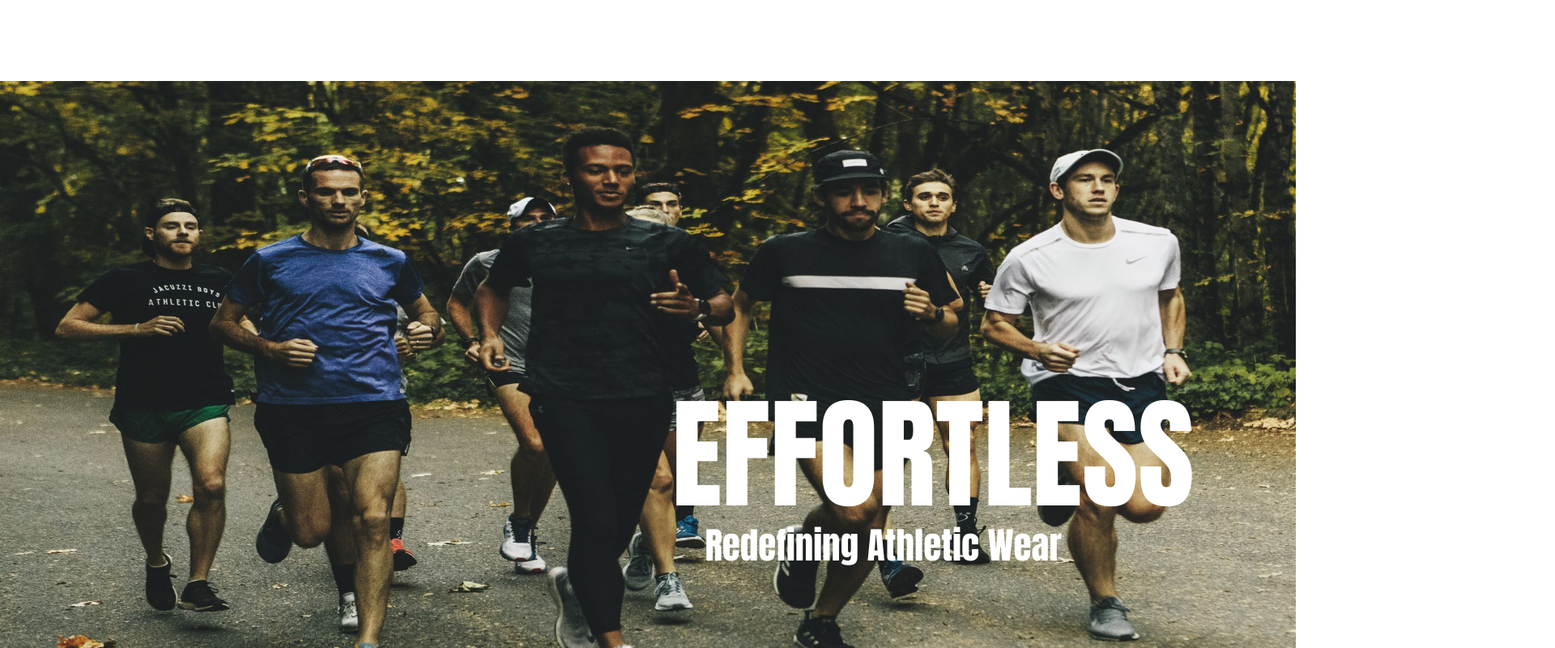
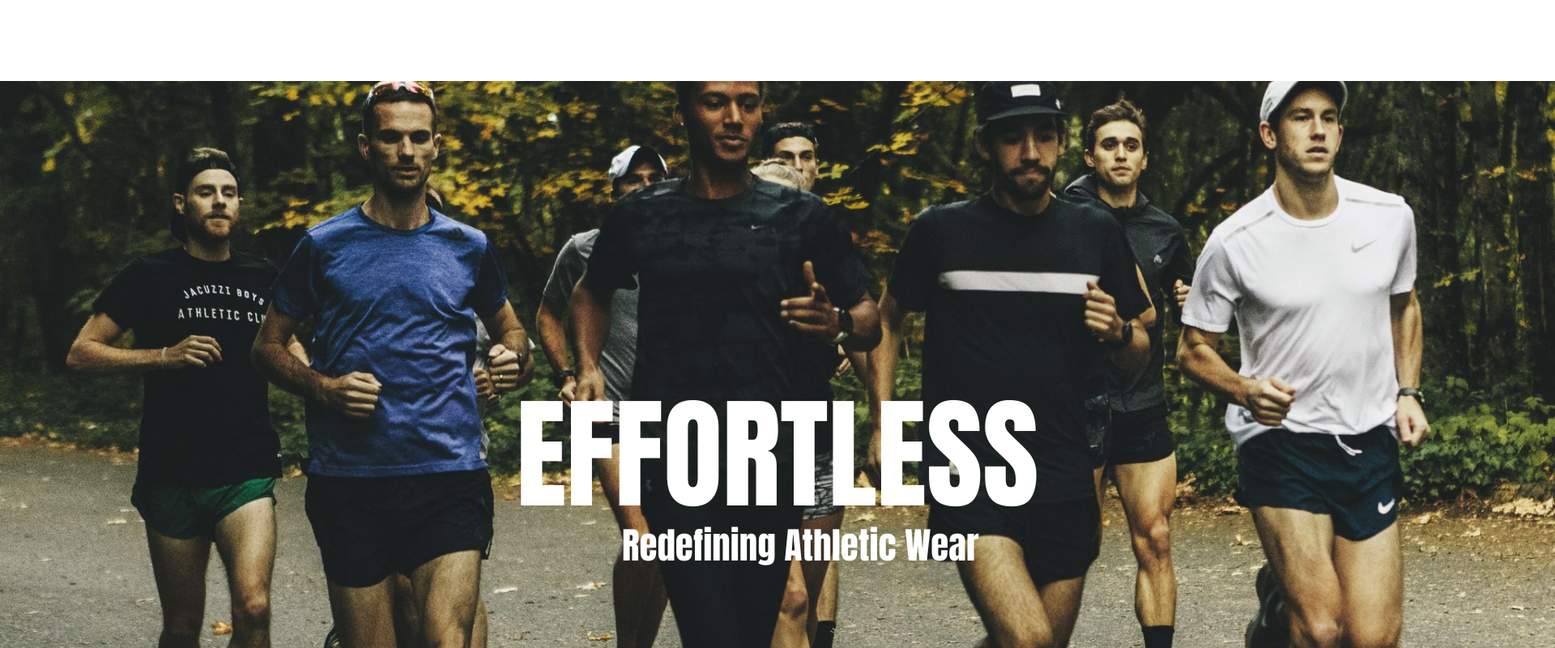
Before and after one commit to ydnamjs/CISC275012-S23-FinalProjectStarter, a React (Create React App) app: page / in a window 1280 px wide. Shown: the top 800 px of the page at 81% size, 1920 px wide, since content can reach past the window. Built offline with nearby package versions, Linux system fonts and the light colour scheme.

Commit message:
fixing cover page

```diff
--- a/src/components/Main.css
+++ b/src/components/Main.css
@@ -5,15 +5,16 @@
 }
 .image1 img {
     padding-top: 100px;
-    width: 1600px;
-    height: 900px;
+    width: 1920px;
+    height: 1080px;
+    object-fit: cover;
 }
 .text {
     color: white;
     font-size: 150px;
     position: absolute;
     top: 70%;
-    left: 90%;
+    left: 75%;
     transform: translate(-50%, -50%);
     text-shadow: 0 0 10 black;
 }
@@ -23,7 +24,7 @@
     white-space: nowrap;
     position: absolute;
     top: 80%;
-    left: 68%;
+    left: 60%;
 
     text-shadow: 0 0 10 black;
 }
```
